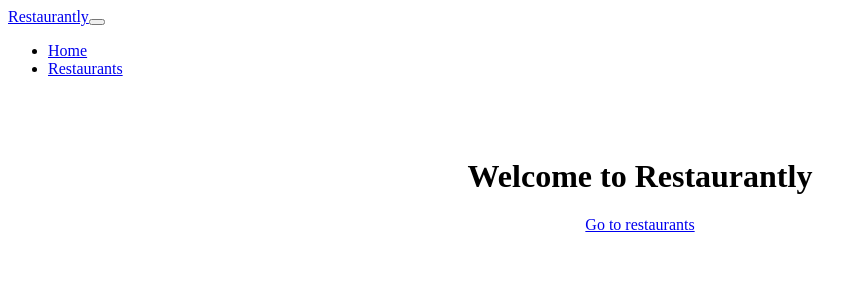
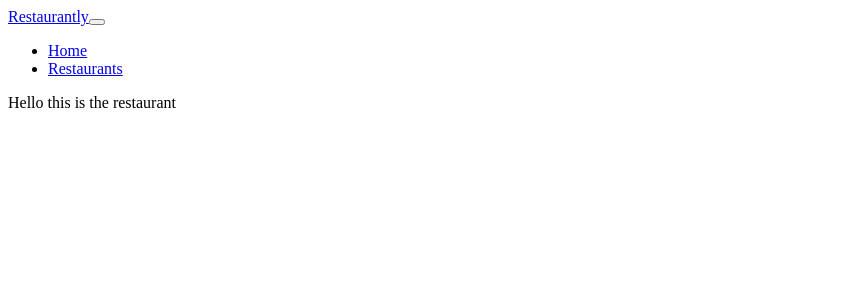
Before and after one commit to I-Skingley/02-Top-Restaurants, a Nuxt app: page /restaurants in a window 1280 px wide. Shown: the top 300 px of the page, without its empty margins (0-866 px from the left). Built offline with nearby package versions, Linux system fonts and the light colour scheme.

Commit message:
Restructured to allow pages Added restaurant page

```diff
--- /dev/null
+++ b/pages/restaurants.vue
@@ -0,0 +1,6 @@
+<template>
+  <div>
+    <Nav />
+    Hello this is the restaurant
+  </div>
+</template>
```
Also changed, not shown: pages/index.vue (renamed from app.vue).
